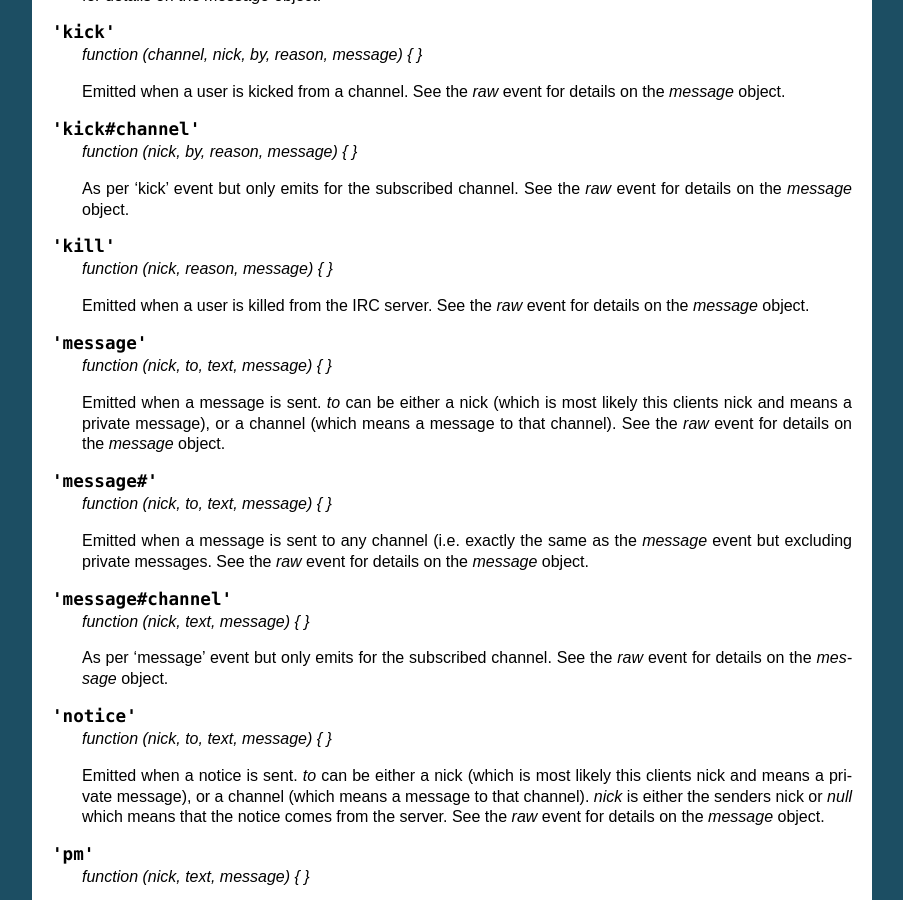
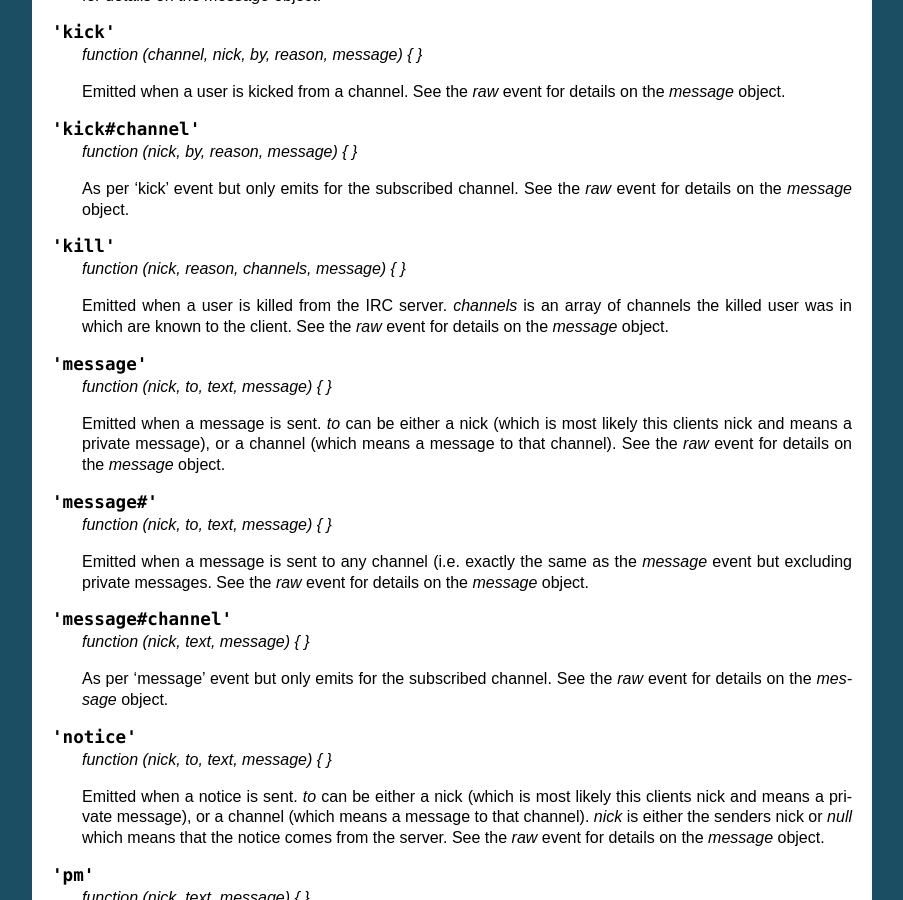
Before and after one commit to martynsmith/node-irc, a Sphinx documentation site: the page built from docs/API.rst, in a window 1280 px wide and 900 px high, scrolled down 3397 px. Shown: the whole window, without its empty margins (198-1101 px from the left). Built offline with Sphinx 7.4.7, drawn with Linux system fonts in a browser that asks for light colours.

Commit message:
Include channels user was in when 'kill' is emitted

```diff
--- a/docs/API.rst
+++ b/docs/API.rst
@@ -222,9 +222,11 @@ Events
 
 .. js:data:: 'kill'
 
-    `function (nick, reason, message) { }`
+    `function (nick, reason, channels, message) { }`
 
     Emitted when a user is killed from the IRC server.
+    `channels` is an array of channels the killed user was in which
+    are known to the client.
     See the `raw` event for details on the `message` object.
 
 .. js:data:: 'message'
```
Also changed, not shown: 1 other file.
